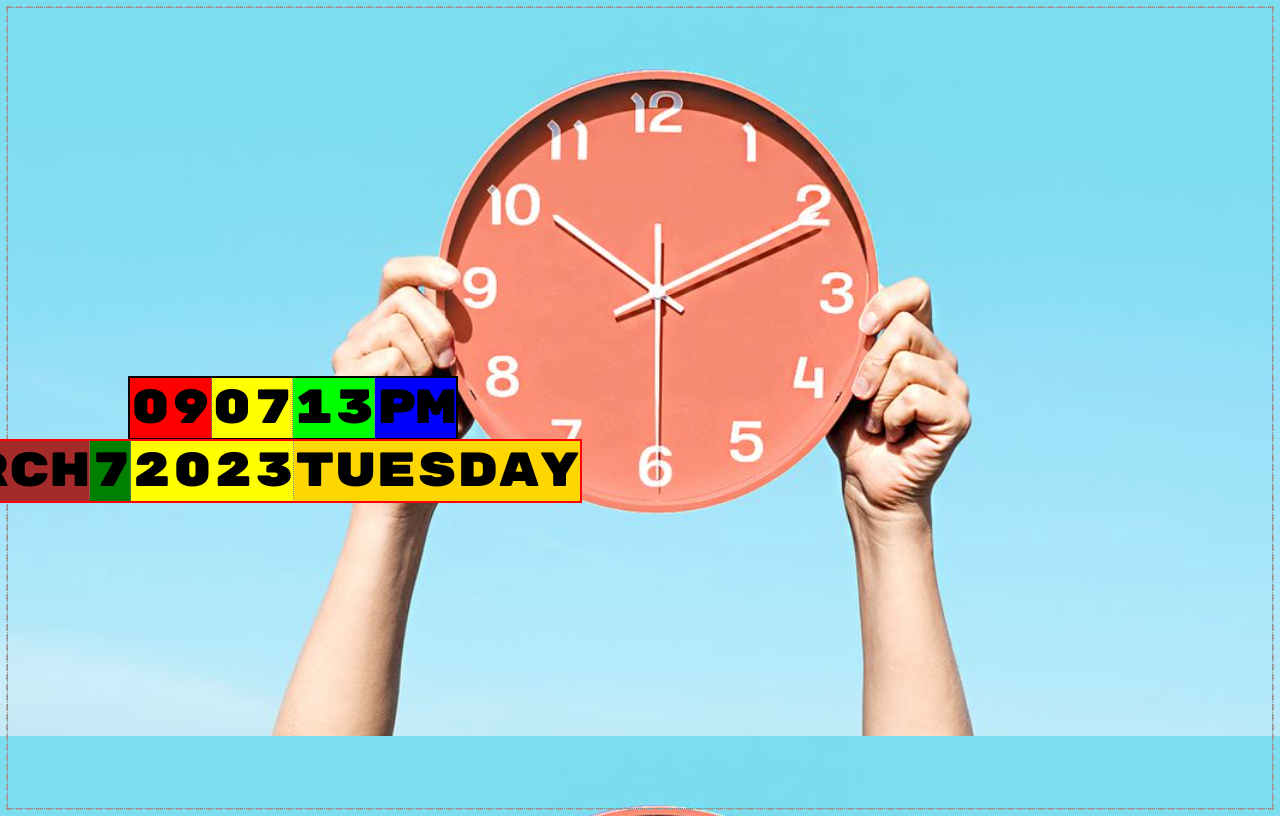
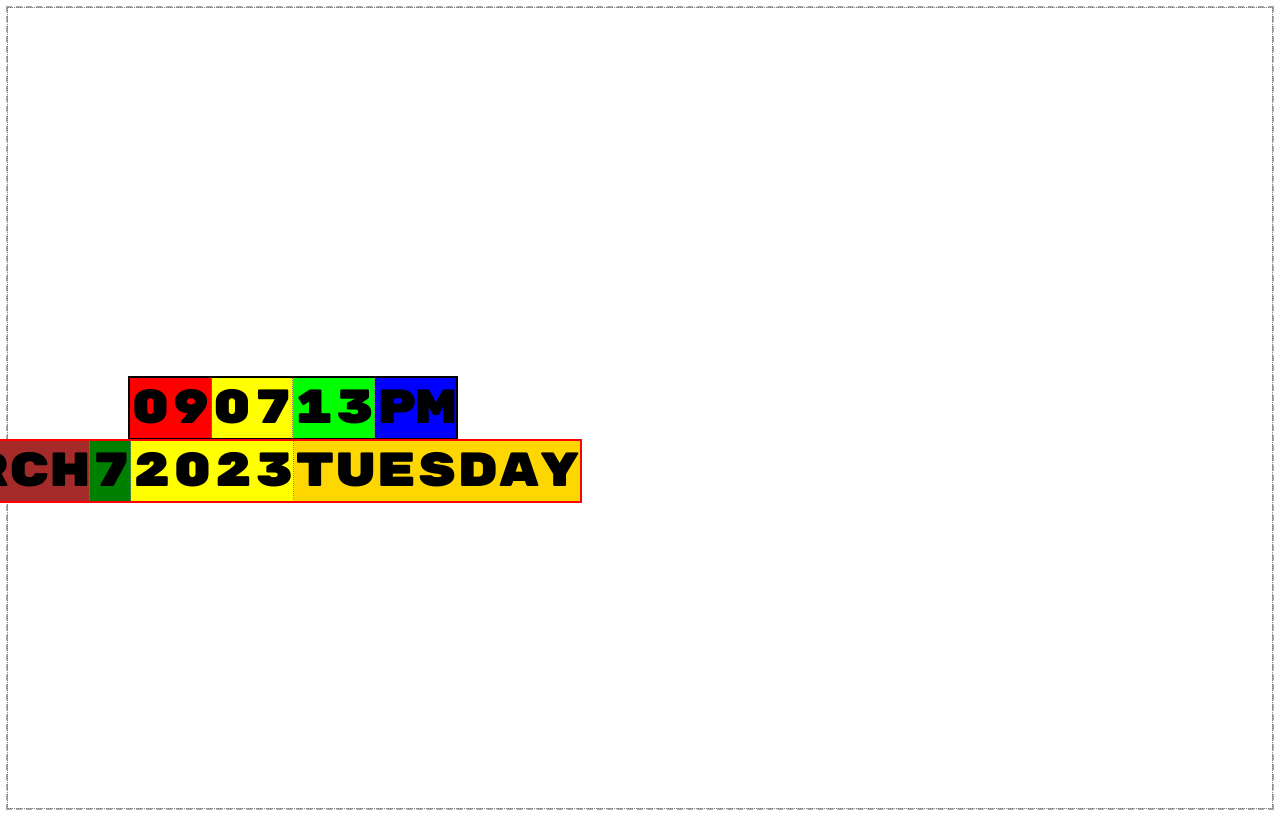
Before and after one commit to danielalvarez2000/danny-time-date, a plain HTML site: page index.html in a window 1280 px wide. Drawn offline with Linux system fonts and the light colour scheme.

Commit message:
no css inside of html

```diff
--- a/index.html
+++ b/index.html
@@ -21,7 +21,6 @@
 
 </head>
 
-<body background="Clocky.jiff.png">
 
     <main>
 
@@ -44,5 +43,3 @@
         </time>
 
     </main>
-
-</body>
```
Also changed, not shown: Clocky.jiff.png (deleted).
